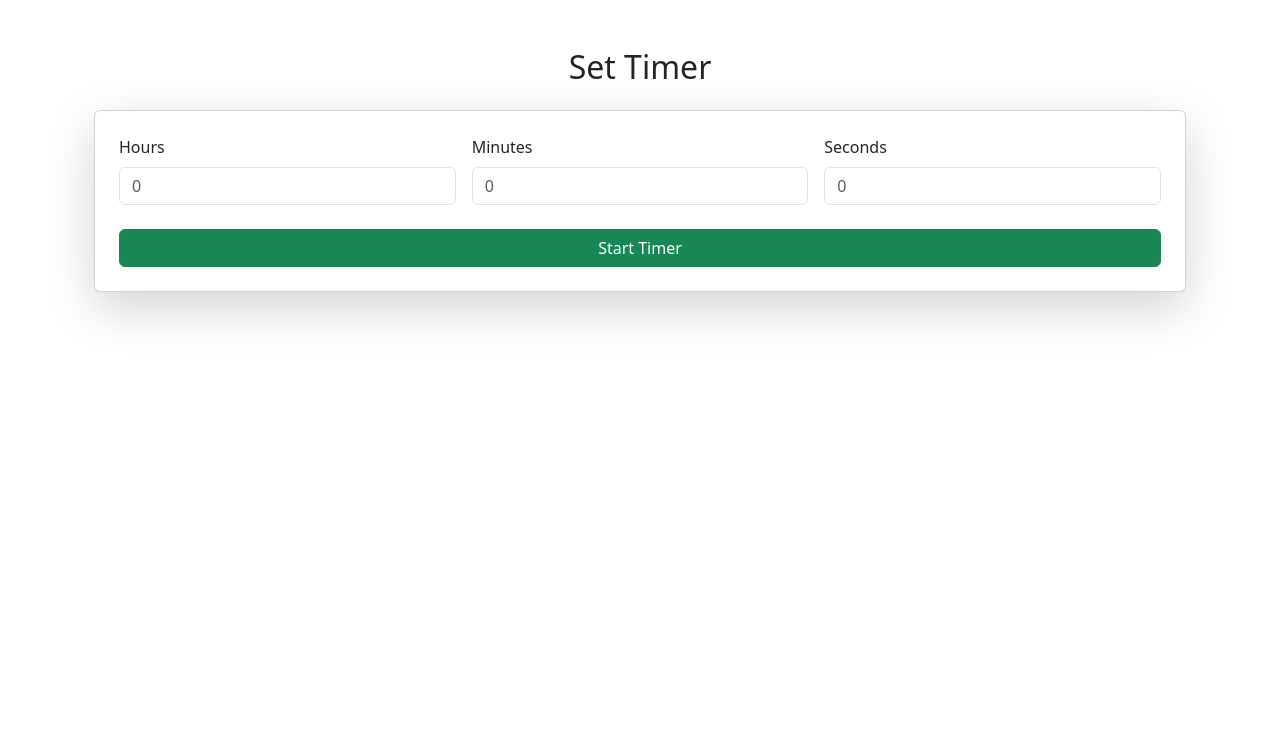
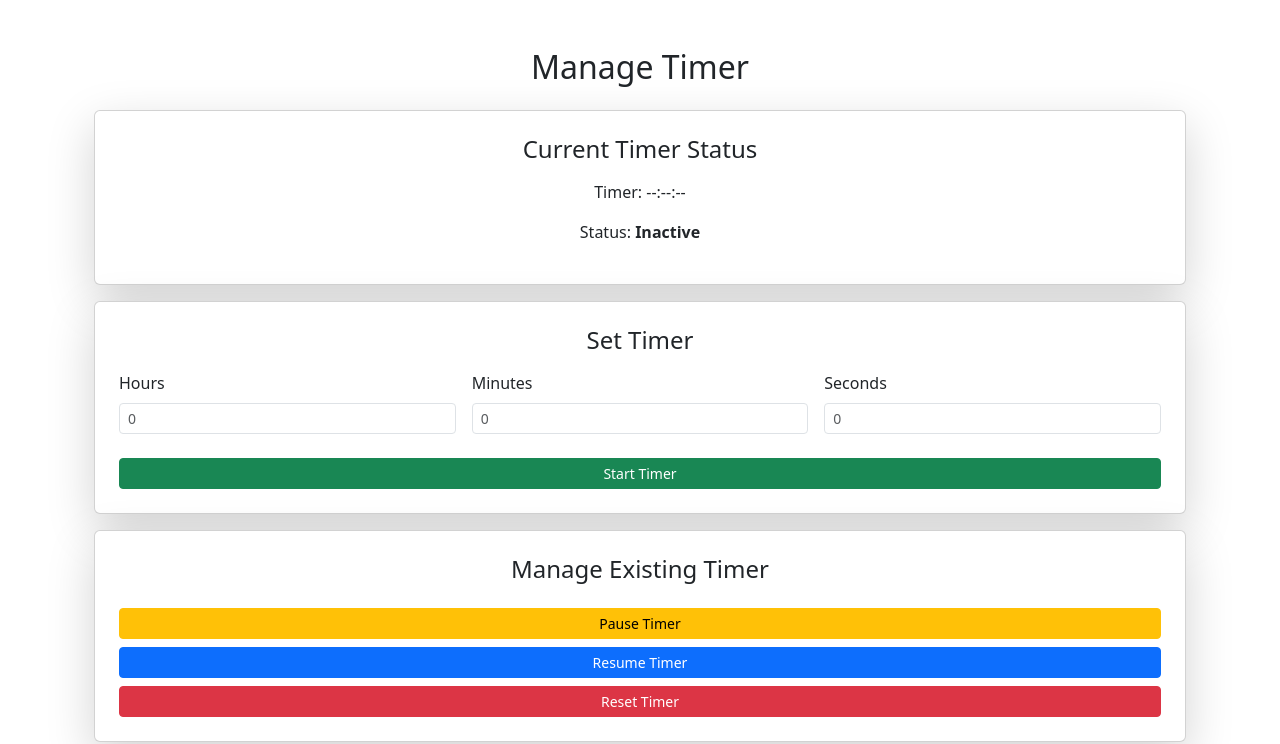
Before and after one commit to Mirazul-Islam/CodeJango, a Django app: page /challenges/admin/set-timer/ in a window 1280 px wide. Shown: the part 56-800 px from the top of the page. Run offline with Django 5.2, Linux system fonts and the light colour scheme; the visitor is signed in with stand-in values (Sample User, id 1); data that the repository does not hold is empty; parts of the project's set-up code (start-up, migrations or seed data) failed here and were passed over.

Commit message:
FInished everything accept leds

```diff
--- a/ctf_competition/challenges/templates/challenges/admin_scoreboard.html
+++ b/ctf_competition/challenges/templates/challenges/admin_scoreboard.html
@@ -15,7 +15,6 @@
         <!-- Scores will be dynamically inserted by JavaScript -->
     </tbody>
 </table>
-<p>[DEBUG] Template Loaded</p>
 {% endblock %}
 
 {% block extra_scripts %}
--- a/ctf_competition/challenges/templates/challenges/set_timer.html
+++ b/ctf_competition/challenges/templates/challenges/set_timer.html
@@ -2,24 +2,90 @@
 
 {% block content %}
 <div class="container mt-5">
-    <h2 class="text-center mb-4">Set Timer</h2>
-    <form method="POST" class="card p-4 shadow-lg">
+    <h2 class="text-center mb-4">Manage Timer</h2>
+
+    <!-- Display Current Timer Status -->
+    <div class="card p-4 shadow-lg mb-3">
+        <h4 class="text-center mb-3">Current Timer Status</h4>
+        <p id="timer-status" class="text-center">
+            Timer: <span id="remaining-time">--:--:--</span>
+        </p>
+        <p class="text-center">
+            Status: <strong id="timer-state">Inactive</strong>
+        </p>
+    </div>
+
+    <!-- Form to Start Timer -->
+    <form method="POST" class="card p-4 shadow-lg mb-3">
         {% csrf_token %}
+        <h4 class="text-center mb-3">Set Timer</h4>
         <div class="row g-3">
             <div class="col-md-4">
                 <label for="hours" class="form-label">Hours</label>
-                <input type="number" id="hours" name="hours" min="0" class="form-control" placeholder="0">
+                <input type="number" id="hours" name="hours" min="0" class="form-control form-control-sm" placeholder="0">
             </div>
             <div class="col-md-4">
                 <label for="minutes" class="form-label">Minutes</label>
-                <input type="number" id="minutes" name="minutes" min="0" max="59" class="form-control" placeholder="0">
+                <input type="number" id="minutes" name="minutes" min="0" max="59" class="form-control form-control-sm" placeholder="0">
             </div>
             <div class="col-md-4">
                 <label for="seconds" class="form-label">Seconds</label>
-                <input type="number" id="seconds" name="seconds" min="0" max="59" class="form-control" placeholder="0">
+                <input type="number" id="seconds" name="seconds" min="0" max="59" class="form-control form-control-sm" placeholder="0">
             </div>
         </div>
-        <button type="submit" class="btn btn-success mt-4 w-100">Start Timer</button>
+        <button type="submit" name="action" value="start" class="btn btn-success btn-sm mt-4 w-100">Start Timer</button>
     </form>
+
+    <!-- Buttons to Manage Existing Timer -->
+    <div class="card p-4 shadow-lg">
+        <h4 class="text-center mb-3">Manage Existing Timer</h4>
+        <form method="POST">
+            {% csrf_token %}
+            <button type="submit" name="action" value="pause" class="btn btn-warning btn-sm mt-2 w-100">Pause Timer</button>
+            <button type="submit" name="action" value="resume" class="btn btn-primary btn-sm mt-2 w-100">Resume Timer</button>
+            <button type="submit" name="action" value="reset" class="btn btn-danger btn-sm mt-2 w-100">Reset Timer</button>
+        </form>
+    </div>
 </div>
 {% endblock %}
+
+{% block extra_scripts %}
+<script>
+document.addEventListener('DOMContentLoaded', () => {
+    console.log("[DEBUG] Initializing Timer SSE connection...");
+
+    // Initialize SSE connection
+    const eventSource = new EventSource('/challenges/timer/stream/');
+
+    eventSource.onopen = () => {
+        console.log("[DEBUG] SSE connection opened");
+    };
+
+    eventSource.onmessage = (event) => {
+        console.log("[DEBUG] SSE message received:", event.data);
+        const data = JSON.parse(event.data);
+
+        const timerElement = document.getElementById('remaining-time');
+        const timerStateElement = document.getElementById('timer-state');
+
+        if (data.remaining_time !== null) {
+            timerElement.textContent = formatTime(data.remaining_time);
+            timerStateElement.textContent = data.state || "Active"; // Default to "Active"
+        } else {
+            timerStateElement.textContent = data.state || "Inactive"; // Default to "Inactive"
+        }
+    };
+
+    eventSource.onerror = (error) => {
+        console.error("[DEBUG] SSE error:", error);
+    };
+
+    function formatTime(seconds) {
+        const hours = Math.floor(seconds / 3600);
+        const minutes = Math.floor((seconds % 3600) / 60);
+        const secs = seconds % 60;
+        return `${hours.toString().padStart(2, '0')}:${minutes.toString().padStart(2, '0')}:${secs.toString().padStart(2, '0')}`;
+    }
+});
+</script>
+{% endblock %}
--- a/ctf_competition/challenges/urls.py
+++ b/ctf_competition/challenges/urls.py
@@ -9,4 +9,6 @@ urlpatterns = [
     path('admin/set-timer/', views.set_timer, name='set_timer'),
     path('not-started/', views.not_started_page, name='not_started_page'),
     path('scoreboard/stream/', views.scoreboard_stream, name='scoreboard_stream'),
+    path('set-timer/', views.set_timer, name='set_timer'),
+    path('timer/stream/', views.timer_stream, name='timer_stream'),
 ]
--- a/ctf_competition/challenges/views.py
+++ b/ctf_competition/challenges/views.py
@@ -3,32 +3,77 @@ from django.http import StreamingHttpResponse
 from django.utils.timezone import now, timedelta
 from django.contrib.auth.forms import UserCreationForm
 from django.contrib import messages
+from django.contrib.auth.decorators import login_required, user_passes_test
 from .models import Question, Submission, PlayerScore, ChallengeTimer
 import json
 import time
 
+
+@user_passes_test(lambda user: user.is_staff or user.is_superuser, login_url='not_started_page')
 def set_timer(request):
     if request.method == 'POST':
-        try:
-            hours = int(request.POST.get('hours', 0) or 0)
-            minutes = int(request.POST.get('minutes', 0) or 0)
-            seconds = int(request.POST.get('seconds', 0) or 0)
-        except ValueError:
-            return render(request, 'challenges/set_timer.html', {
-                'error': 'Please provide valid numbers for hours, minutes, and seconds.'
-            })
+        action = request.POST.get('action')
 
-        duration = timedelta(hours=hours, minutes=minutes, seconds=seconds)
-        ChallengeTimer.objects.all().delete()
-        ChallengeTimer.objects.create(start_time=now(), duration=duration)
-        return redirect('admin_scoreboard')
+        if action == 'start':
+            try:
+                hours = int(request.POST.get('hours', 0) or 0)
+                minutes = int(request.POST.get('minutes', 0) or 0)
+                seconds = int(request.POST.get('seconds', 0) or 0)
+            except ValueError:
+                return render(request, 'challenges/set_timer.html', {
+                    'error': 'Please provide valid numbers for hours, minutes, and seconds.'
+                })
 
-    return render(request, 'challenges/set_timer.html')
+            duration = timedelta(hours=hours, minutes=minutes, seconds=seconds)
+            ChallengeTimer.objects.all().delete()  # Ensure only one timer exists
+            ChallengeTimer.objects.create(start_time=now(), duration=duration)
+            messages.success(request, "Timer started successfully!")
+            return redirect('set_timer')
 
+        elif action == 'pause':
+            timer = ChallengeTimer.objects.first()
+            if timer and timer.is_active():
+                timer.duration = timer.time_left()  # Update duration to remaining time
+                timer.start_time = None  # Pause the timer
+                timer.save()
+                messages.success(request, "Timer paused successfully!")
+            else:
+                messages.error(request, "No active timer to pause.")
+            return redirect('set_timer')
+
+        elif action == 'reset':
+            ChallengeTimer.objects.all().delete()  # Delete all timers
+            messages.success(request, "Timer reset successfully!")
+            return redirect('set_timer')
+
+        elif action == 'resume':
+            timer = ChallengeTimer.objects.first()
+            if timer and timer.duration and not timer.start_time:
+                timer.start_time = now()  # Resume the timer
+                timer.save()
+                messages.success(request, "Timer resumed successfully!")
+            else:
+                messages.error(request, "No paused timer to resume.")
+            return redirect('set_timer')
+
+    timer = ChallengeTimer.objects.first()
+    return render(request, 'challenges/set_timer.html', {'timer': timer})
+
+
+@login_required
 def question_list(request):
+    timer = ChallengeTimer.objects.first()
+
+    # Redirect non-admin users if timer has not started
+    if not request.user.is_staff and not request.user.is_superuser:
+        if not timer or not timer.has_started():
+            return redirect('not_started_page')
+
     questions = Question.objects.all()
     return render(request, 'challenges/questions.html', {'questions': questions})
 
+
+@login_required
 def submit_answer(request, question_id):
     question = get_object_or_404(Question, id=question_id)
     if request.method == 'POST':
@@ -53,10 +98,12 @@ def submit_answer(request, question_id):
 
     return redirect('questions_in_category', category_name=question.category)
 
+
 def home_view(request):
     if request.user.is_authenticated:
         return redirect('question_categories')
     return redirect('login')
+
 
 def register(request):
     if request.method == 'POST':
@@ -69,8 +116,16 @@ def register(request):
         form = UserCreationForm()
     return render(request, 'registration/register.html', {'form': form})
 
+
+@login_required
 def question_categories(request):
     timer = ChallengeTimer.objects.first()
+
+    # Redirect non-admin users if timer has not started
+    if not request.user.is_staff and not request.user.is_superuser:
+        if not timer or not timer.has_started():
+            return redirect('not_started_page')
+
     categories = {
         'HTML': Question.objects.filter(category='HTML'),
         'CSS': Question.objects.filter(category='CSS'),
@@ -79,22 +134,35 @@ def question_categories(request):
     }
     return render(request, 'challenges/question_categories.html', {'categories': categories})
 
+
+@login_required
 def questions_in_category(request, category_name):
+    timer = ChallengeTimer.objects.first()
+
+    # Redirect non-admin users if timer has not started
+    if not request.user.is_staff and not request.user.is_superuser:
+        if not timer or not timer.has_started():
+            return redirect('not_started_page')
+
     questions = Question.objects.filter(category=category_name)
     return render(request, 'challenges/questions_in_category.html', {'questions': questions, 'category_name': category_name})
 
+
+@user_passes_test(lambda user: user.is_staff or user.is_superuser, login_url='login')
 def admin_scoreboard_page(request):
     return render(request, 'challenges/admin_scoreboard.html')
+
 
 def not_started_page(request):
     timer = ChallengeTimer.objects.first()
     return render(request, 'challenges/not_started.html', {'timer': timer})
 
+
+@user_passes_test(lambda user: user.is_staff or user.is_superuser, login_url='login')
+@user_passes_test(lambda user: user.is_staff or user.is_superuser, login_url='login')
 def scoreboard_stream(request):
-    print("[DEBUG] scoreboard_stream called")
     def event_stream():
         while True:
-            print("[DEBUG] Preparing scoreboard data...")
             scores = PlayerScore.objects.filter(user__is_staff=False, user__is_superuser=False).order_by('-score')
             timer = ChallengeTimer.objects.first()
 
@@ -107,27 +175,35 @@ def scoreboard_stream(request):
                 'scores': [{'username': s.user.username, 'score': s.score} for s in scores],
                 'remaining_time': remaining_time,
             }
-            print("[DEBUG] Sending data:", data)  # Add this
+            yield f"data: {json.dumps(data)}\n\n"
+            time.sleep(1)  # Non-blocking delay
+
+    return StreamingHttpResponse(event_stream(), content_type='text/event-stream')
+
+@user_passes_test(lambda user: user.is_staff or user.is_superuser, login_url='login')
+def timer_stream(request):
+    def event_stream():
+        while True:
+            timer = ChallengeTimer.objects.first()
+            if timer:
+                if timer.is_active():
+                    state = "Active"
+                    remaining_time = int(timer.time_left().total_seconds())
+                elif timer.start_time is None and timer.duration:
+                    state = "Paused"
+                    remaining_time = int(timer.duration.total_seconds())
+                else:
+                    state = "Finished"
+                    remaining_time = None
+            else:
+                state = "Inactive"
+                remaining_time = None
+
+            data = {
+                'remaining_time': remaining_time,
+                'state': state,
+            }
             yield f"data: {json.dumps(data)}\n\n"
             time.sleep(1)
 
     return StreamingHttpResponse(event_stream(), content_type='text/event-stream')
-
-@user_passes_test(lambda user: user.is_staff or user.is_superuser)
-def set_timer(request):
-    if request.method == 'POST':
-        try:
-            hours = int(request.POST.get('hours', 0) or 0)
-            minutes = int(request.POST.get('minutes', 0) or 0)
-            seconds = int(request.POST.get('seconds', 0) or 0)
-        except ValueError:
-            return render(request, 'challenges/set_timer.html', {
-                'error': 'Please provide valid numbers for hours, minutes, and seconds.'
-            })
-
-        duration = timedelta(hours=hours, minutes=minutes, seconds=seconds)
-        ChallengeTimer.objects.all().delete()
-        ChallengeTimer.objects.create(start_time=now(), duration=duration)
-        return redirect('admin_scoreboard')
-
-    return render(request, 'challenges/set_timer.html')
```
